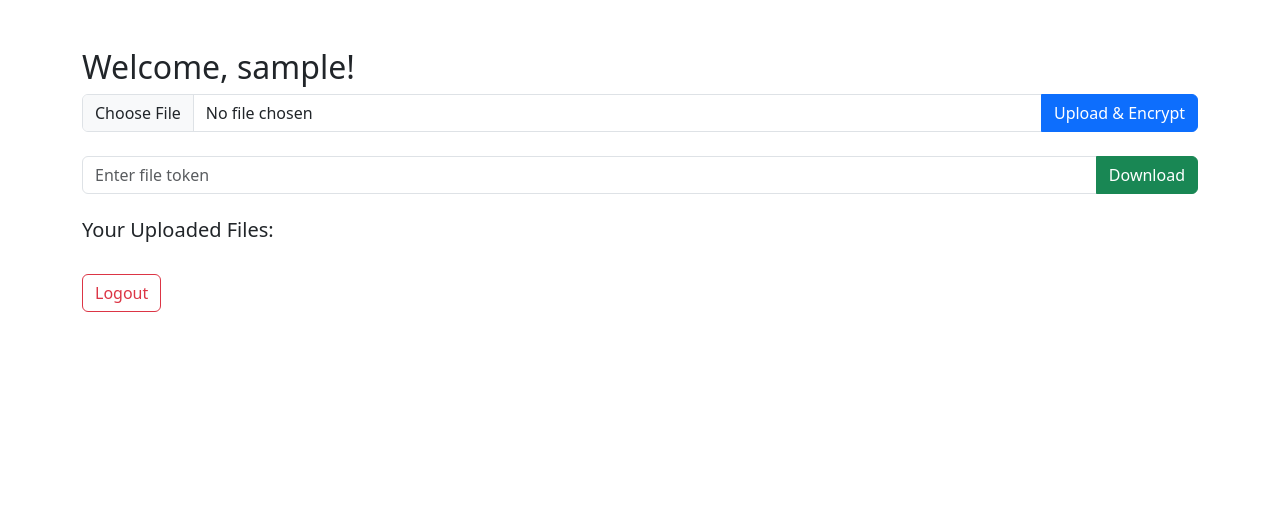
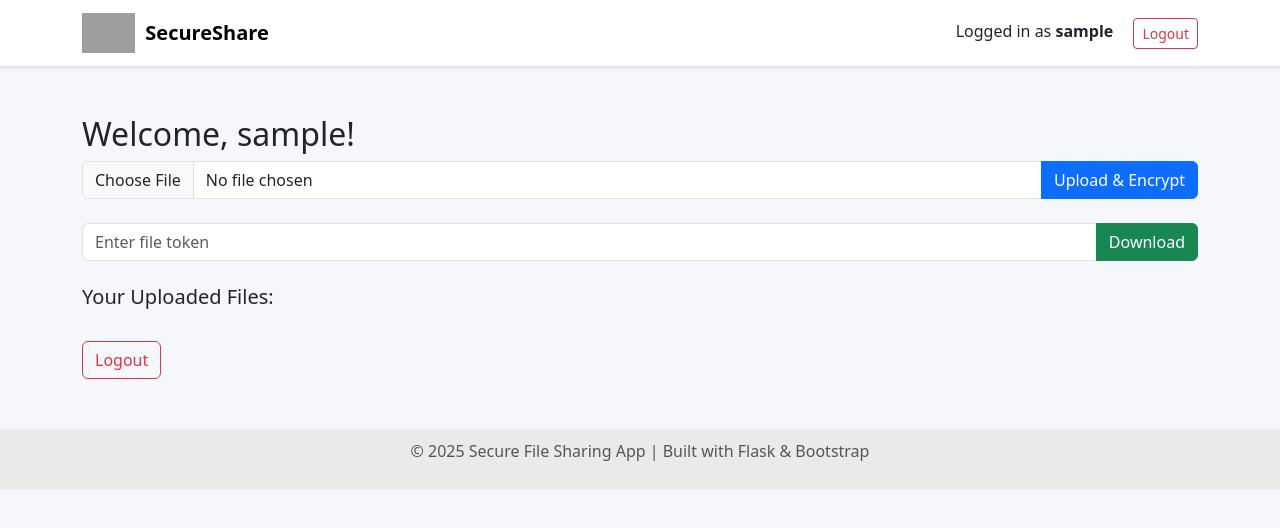
Before and after one commit to AJ3637/secure-file-sharing-app, a Flask app: page / in a window 1280 px wide. Shown: the top 528 px of the page. Run offline with Flask 3, Linux system fonts and the light colour scheme; the visitor is signed in with stand-in values (Sample User, id 1); data that the repository does not hold is empty; grey boxes are pictures that could not be loaded.

Commit message:
Update layout.html

```diff
--- a/templates/layout.html
+++ b/templates/layout.html
@@ -1,4 +1,4 @@
-<!-- ======================= layout.html ======================= -->
+<!-- ======================= layout.html (Updated) ======================= -->
 <!DOCTYPE html>
 <html lang="en">
 <head>
@@ -6,8 +6,32 @@
   <meta name="viewport" content="width=device-width, initial-scale=1">
   <title>Secure File Sharing</title>
   <link href="https://cdn.jsdelivr.net/npm/bootstrap@5.3.0/dist/css/bootstrap.min.css" rel="stylesheet">
+  <style>
+    body { background: #f5f7fa; }
+    .navbar-brand img { height: 40px; margin-right: 10px; }
+    footer { background: #eaeaea; padding: 10px; text-align: center; margin-top: 50px; }
+  </style>
 </head>
 <body>
+  <nav class="navbar navbar-expand-lg navbar-light bg-white border-bottom shadow-sm">
+    <div class="container">
+      <a class="navbar-brand d-flex align-items-center" href="/">
+        <img src="https://img.icons8.com/fluency/48/000000/lock.png" alt="Logo">
+        <strong>SecureShare</strong>
+      </a>
+      {% if session.user %}
+        <div class="ms-auto">
+          <span class="me-3">Logged in as <strong>{{ session.user }}</strong></span>
+          <a href="/logout" class="btn btn-outline-danger btn-sm">Logout</a>
+        </div>
+      {% endif %}
+    </div>
+  </nav>
+
   {% block content %}{% endblock %}
+
+  <footer>
+    <p class="text-muted">© 2025 Secure File Sharing App | Built with Flask & Bootstrap</p>
+  </footer>
 </body>
 </html>
```
